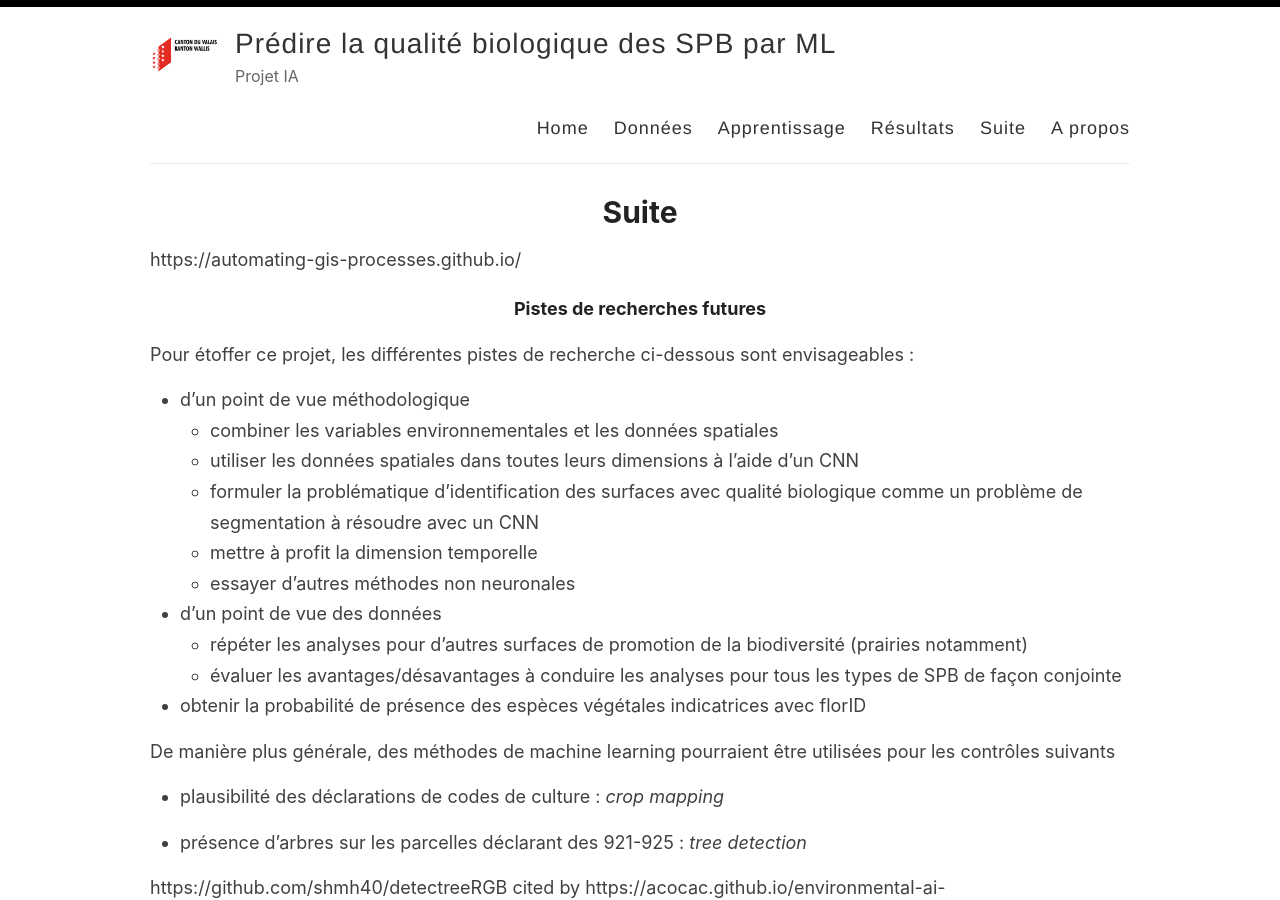
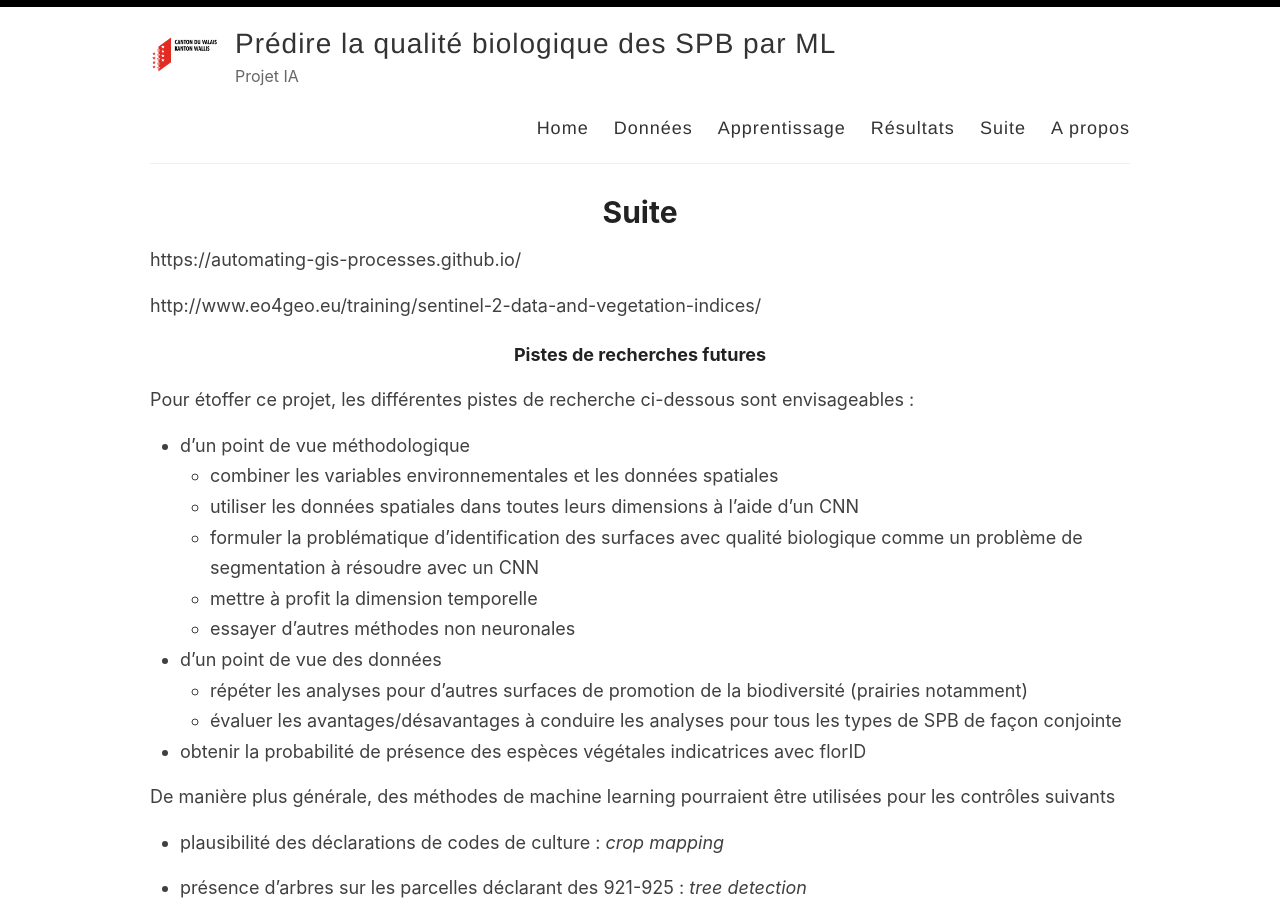
Before and after one commit to sca-opdir/sber-biodiversite-ml-prediction, a Jekyll site: the page built from _pages/suite.md, in a window 1280 px wide and 900 px high. Built offline with Jekyll 4.4.1, drawn with Linux system fonts in a browser that asks for light colours; part of the change alters nothing that is shown.

Commit message:
Update suite.md

```diff
--- a/_pages/suite.md
+++ b/_pages/suite.md
@@ -5,6 +5,9 @@ title: Suite
 ---
 
 https://automating-gis-processes.github.io/
+
+
+http://www.eo4geo.eu/training/sentinel-2-data-and-vegetation-indices/
 
 #### Pistes de recherches futures
 
```
